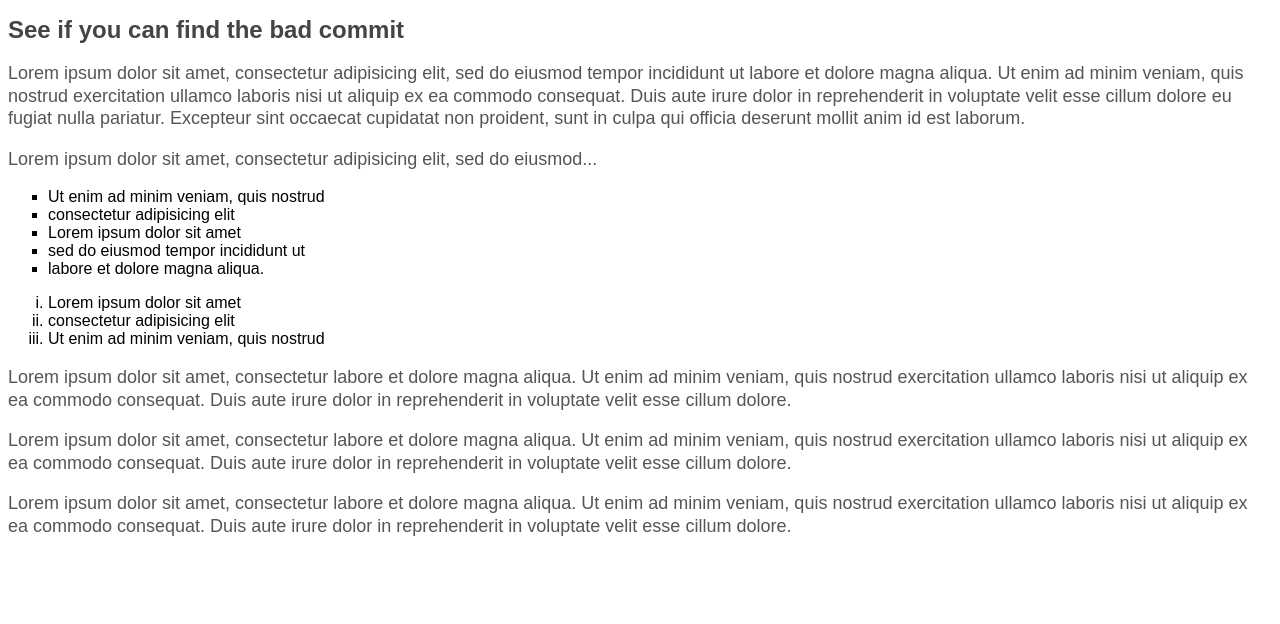
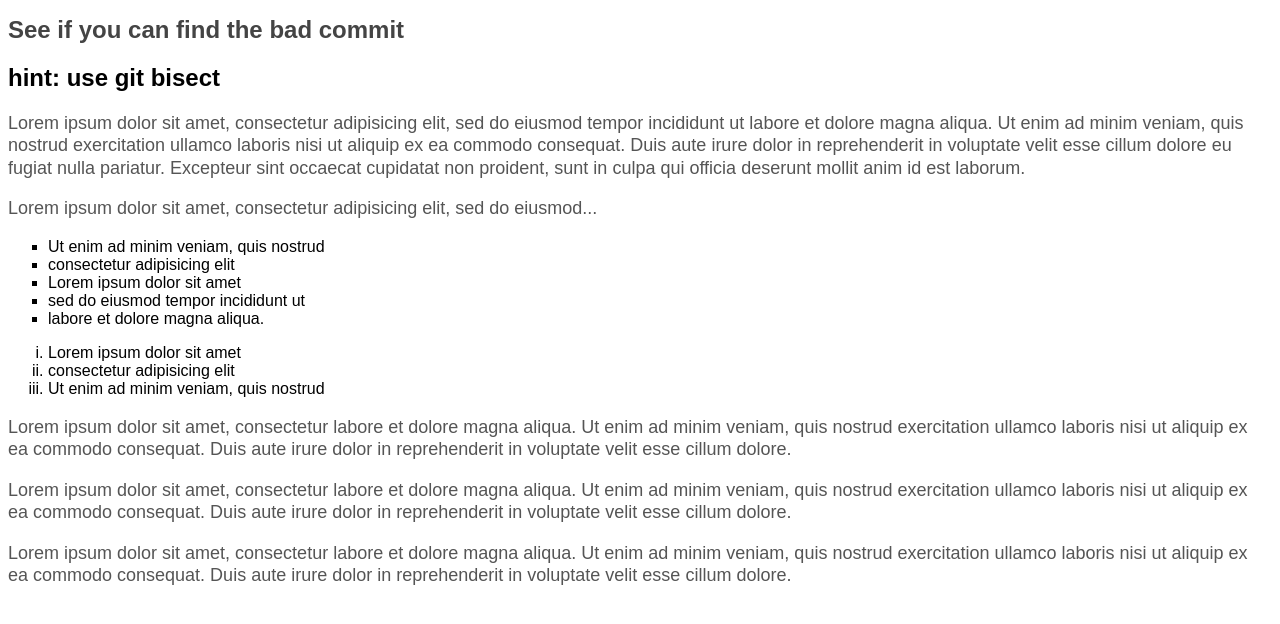
Before and after one commit to avanslaars/git-bisect-now-you-try, a plain HTML site: page index.html in a window 1280 px wide. Drawn offline with Linux system fonts and the light colour scheme.

Commit message:
some more changes

```diff
--- a/index.html
+++ b/index.html
@@ -7,6 +7,7 @@
   </head>
   <body>
     <h1>See if you can find the bad commit</h1>
+    <h2>hint: use git bisect</h2>
     <p>
       Lorem ipsum dolor sit amet, consectetur adipisicing elit,
       sed do eiusmod tempor incididunt ut labore et dolore magna
```
